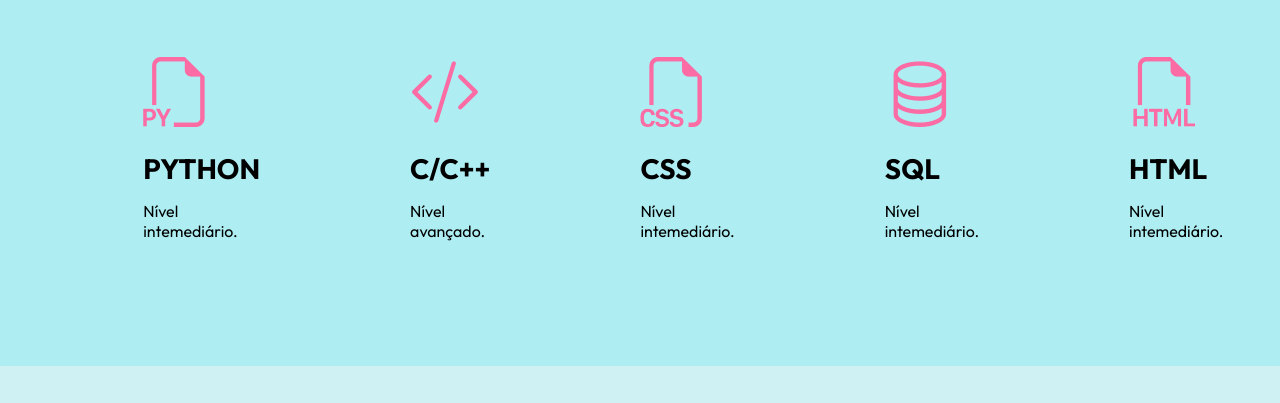
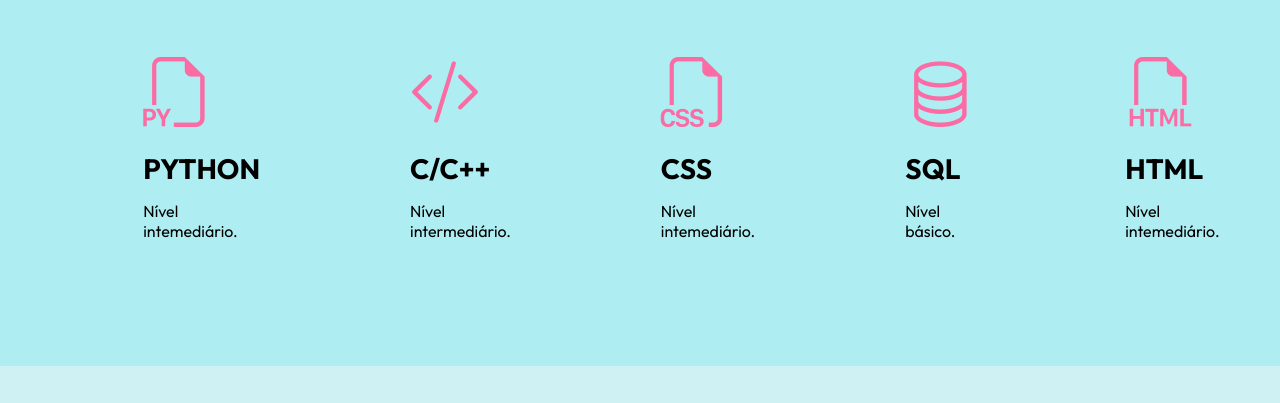
Before and after one commit to marcelemrofka/portfolio_ma, a plain HTML site: page index.html in a window 1280 px wide. Shown: the part 821-1224 px from the top of the page. Drawn offline with nearby package versions, Linux system fonts and the light colour scheme.

Commit message:
Update index.html

```diff
--- a/index.html
+++ b/index.html
@@ -91,7 +91,7 @@
                 <div class="especialidades-box">
                     <i class="bi bi-code-slash"></i>
                     <h3>C/C++</h3>
-                    <p> Nível avançado.</p>
+                    <p> Nível intermediário.</p>
                 </div><!--ESPECIALIDADES-BOX-->
 
                 <div class="especialidades-box">
@@ -103,7 +103,7 @@
                 <div class="especialidades-box">
                     <i class="bi bi-database"></i>
                     <h3>SQL</h3>
-                    <p> Nível intemediário. </p>
+                    <p> Nível básico. </p>
                 </div><!--ESPECIALIDADES-BOX-->
 
                 <div class="especialidades-box">
```
